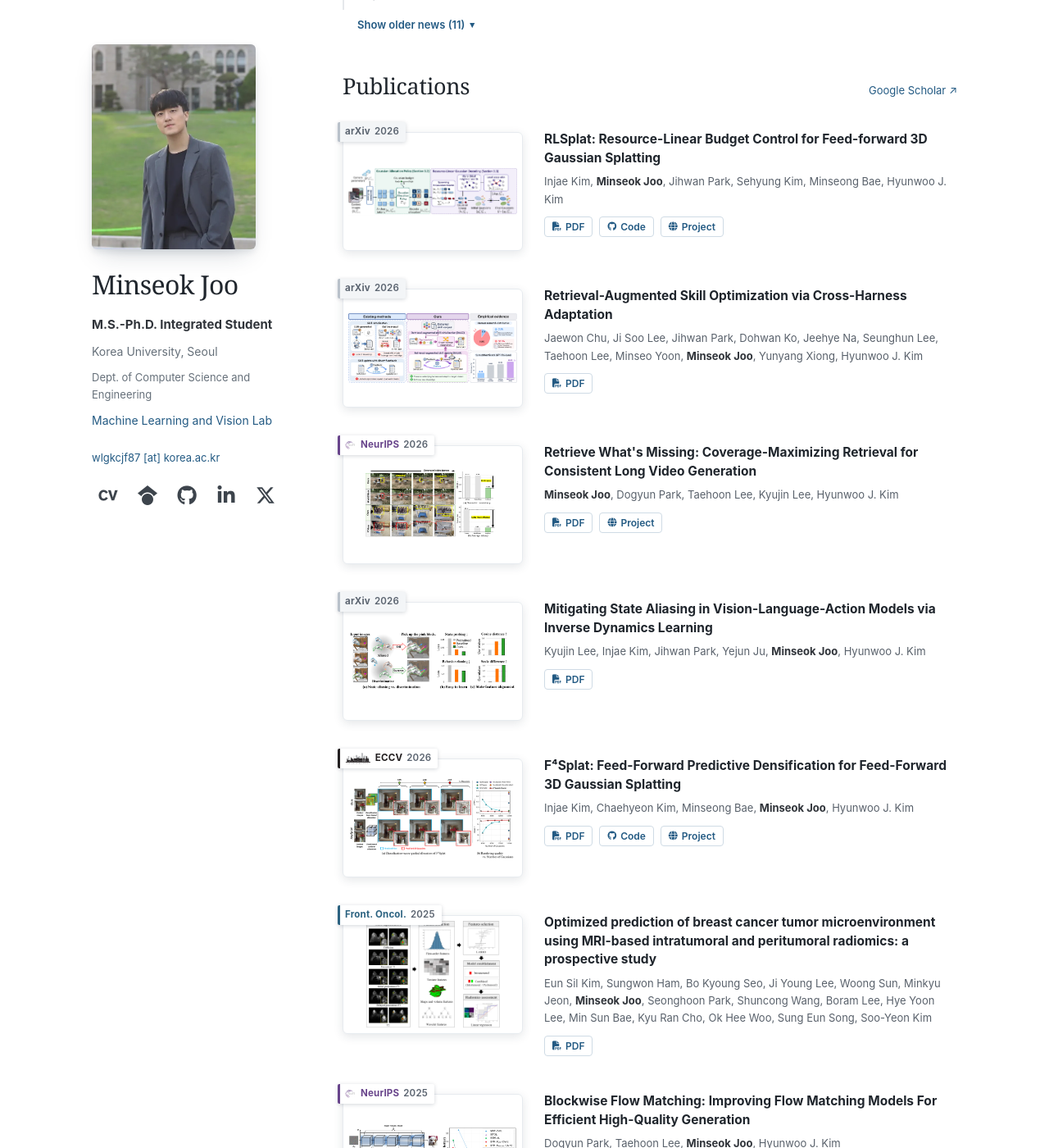
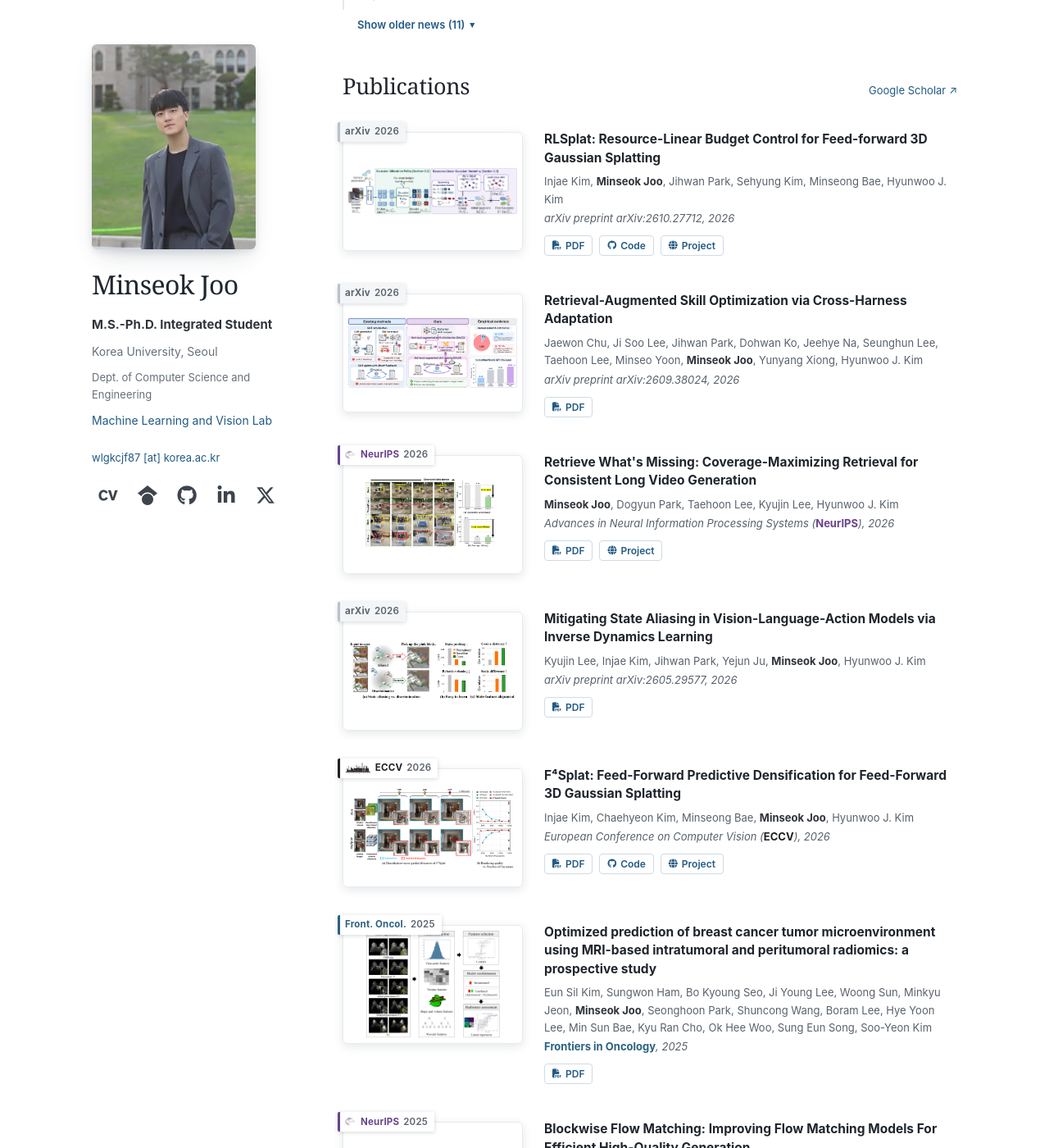
Before and after one commit to zoomkinseok/zoomkinseok.github.io, a Jekyll site: the page built from _pages/about.md, in a window 1280 px wide and 1400 px high, scrolled down 603 px. Shown: the whole window at 82% size. Built offline with Jekyll 4.4.1, drawn with Linux system fonts in a browser that asks for light colours; some web fonts are replaced; some of the changed text lies outside the part shown.

Commit message:
Show full venue names with colored acronyms under authors
e.g. 'Advances in Neural Information Processing Systems (NeurIPS), 2026'.
Journals color the journal name; arXiv preprints show their arXiv ID.

Co-Authored-By: Claude Opus 5.5 <noreply@anthropic.com>
Claude-Session: https://claude.ai/code/session_013XgxqZ3qAfEGUeGgB3itLq

```diff
--- a/_data/venues.yml
+++ b/_data/venues.yml
@@ -1,43 +1,56 @@
 # Venue badges shown on publication figures.
 # Key = first word of a publication's venue_label, lower-cased (e.g. "NeurIPS · 2025" -> neurips).
-# label: text in the badge. color: brand accent. logo: year-neutral mark. logos: year-specific marks.
+# label: text in the badge. full: name in the citation line, followed by the colored label in parentheses
+# (journal: true colors the full name instead).  color: brand accent. logo: year-neutral mark. logos: year-specific marks.
 # Logos are the official marks collected (with sources) in github.com/mlvlab/mlvlab.github.io/assets/venues/SOURCES.md.
 # Venues not listed here fall back to a neutral navy badge.
 neurips:
   label: "NeurIPS"
+  full: "Advances in Neural Information Processing Systems"
   color: "#68448B"
   logo: "/images/venues/neurips.svg"
 eccv:
   label: "ECCV"
+  full: "European Conference on Computer Vision"
   color: "#231F20"
   logos:
     "2026": "/images/venues/eccv-2026.svg"
 iccv:
   label: "ICCV"
+  full: "IEEE/CVF International Conference on Computer Vision"
   color: "#9E1E63"
   logos:
     "2025": "/images/venues/iccv-2025.png"
 cvpr:
   label: "CVPR"
+  full: "IEEE/CVF Conference on Computer Vision and Pattern Recognition"
   color: "#36567C"
 iclr:
   label: "ICLR"
+  full: "International Conference on Learning Representations"
   color: "#387D25"
 icml:
   label: "ICML"
+  full: "International Conference on Machine Learning"
   color: "#2A419E"
 emnlp:
   label: "EMNLP"
+  full: "Conference on Empirical Methods in Natural Language Processing"
   color: "#D12632"
 acl:
   label: "ACL"
+  full: "Annual Meeting of the Association for Computational Linguistics"
   color: "#C51920"
 aaai:
   label: "AAAI"
+  full: "AAAI Conference on Artificial Intelligence"
   color: "#003973"
 frontiers:
   label: "Front. Oncol."
+  full: "Frontiers in Oncology"
+  journal: true
   color: "#2B6280"
 arxiv:
   label: "arXiv"
+  full: "arXiv preprint"
   preprint: true
--- a/_includes/publication-list.html
+++ b/_includes/publication-list.html
@@ -22,6 +22,7 @@
     <div class="publication-details">
       <h3><a href="{{ publication.paperurl }}">{{ publication.title | escape }}</a></h3>
       <p class="publication-authors">{% for author in publication.authors %}{% if author == site.author.name %}<strong>{{ author | escape }}</strong>{% else %}{{ author | escape }}{% endif %}{% if publication.equal_contributors contains author %}<sup>*</sup>{% endif %}{% unless forloop.last %}, {% endunless %}{% endfor %}</p>
+      <p class="publication-venue">{% if venue.journal %}<strong class="venue-acronym" style="color: {{ venue.color }}">{{ venue.full | escape }}</strong>, {{ venue_year | escape }}{% elsif venue.preprint %}{{ venue.full | escape }}{% if publication.paperurl contains 'arxiv.org' %} arXiv:{{ publication.paperurl | split: '/' | last }}{% endif %}, {{ venue_year | escape }}{% elsif venue.full %}{{ venue.full | escape }} (<strong class="venue-acronym" style="color: {{ venue.color }}">{{ venue.label | escape }}</strong>), {{ venue_year | escape }}{% else %}{{ publication.venue_label | escape }}{% endif %}</p>
       <div class="publication-links">
         <a class="link-button" href="{{ publication.paperurl }}" aria-label="PDF: {{ publication.title | escape }}"><i class="fa-solid fa-file-pdf" aria-hidden="true"></i>PDF</a>
         {% if publication.code_url %}<a class="link-button" href="{{ publication.code_url }}" aria-label="Code: {{ publication.title | escape }}"><i class="fa-brands fa-github" aria-hidden="true"></i>Code</a>{% endif %}
--- a/assets/css/academic.css
+++ b/assets/css/academic.css
@@ -77,9 +77,11 @@ h2 { font-family: Georgia, "Times New Roman", serif; font-size: 27px; font-weigh
 .publication h3 { margin: 0 0 7px; font-size: 15.5px; line-height: 1.45; font-weight: 650; overflow-wrap: anywhere; }
 .publication h3 a { color: #1f252c; }
 .publication h3 a:hover { color: var(--link); }
-.publication-authors { margin: 0 0 10px; font-size: 13px; line-height: 1.65; color: #59616b; }
+.publication-authors { margin: 0 0 2px; font-size: 13px; line-height: 1.65; color: #59616b; }
 .publication-authors strong { color: #30343a; font-weight: 650; }
 .publication-authors sup { font-size: 10px; }
+.publication-venue { margin: 0 0 10px; font-size: 13px; line-height: 1.6; color: #59616b; font-style: italic; }
+.publication-venue .venue-acronym { font-style: normal; font-weight: 700; }
 .publication-links { display: flex; flex-wrap: wrap; align-items: center; gap: 6px 8px; font-size: 12px; }
 .link-button { display: inline-flex; align-items: center; gap: 5px; padding: 2px 9px; border: 1px solid #cfdbe5; border-radius: 4px; color: var(--link); font-weight: 600; line-height: 1.6; }
 .link-button i { font-size: 11px; }
```
